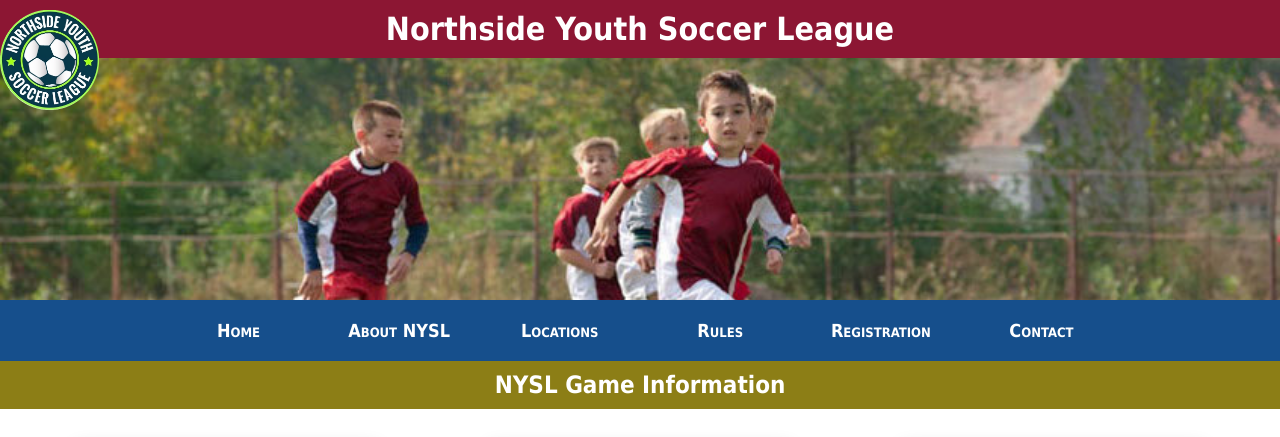
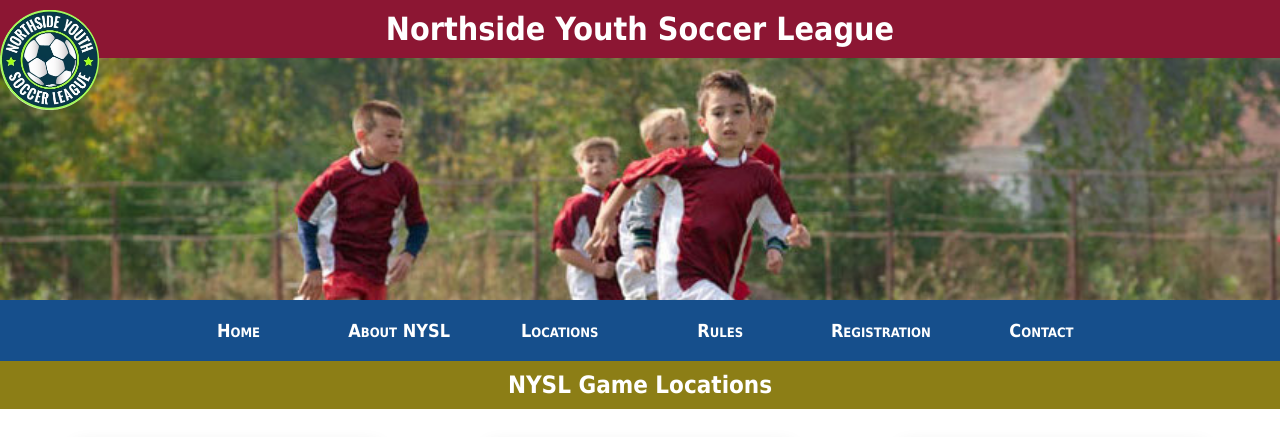
Before and after one commit to milalina/children_fb_league_css, a plain HTML site: page info.html in a window 1280 px wide. Shown: the top 437 px of the page. Drawn offline with Linux system fonts and the light colour scheme.

Commit message:
heading changed

```diff
--- a/info.html
+++ b/info.html
@@ -30,7 +30,7 @@
         </ul>
     </nav>
     <div class="page-head">
-        <h2>NYSL Game Information</h2>
+        <h2>NYSL Game Locations</h2>
     </div>
     <div class="maps">
         <!--maps-->
```
